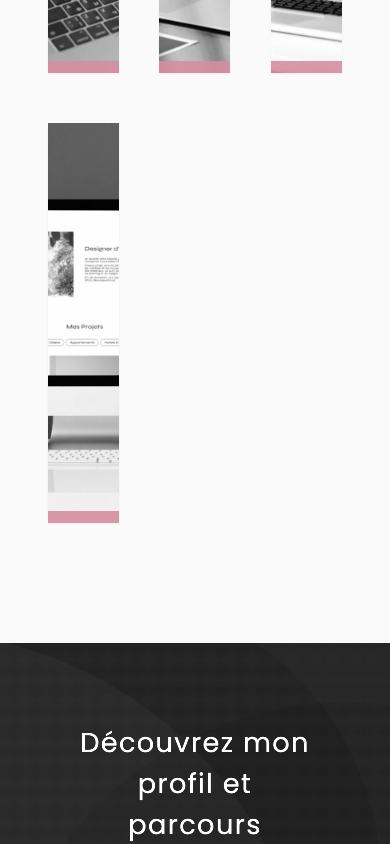
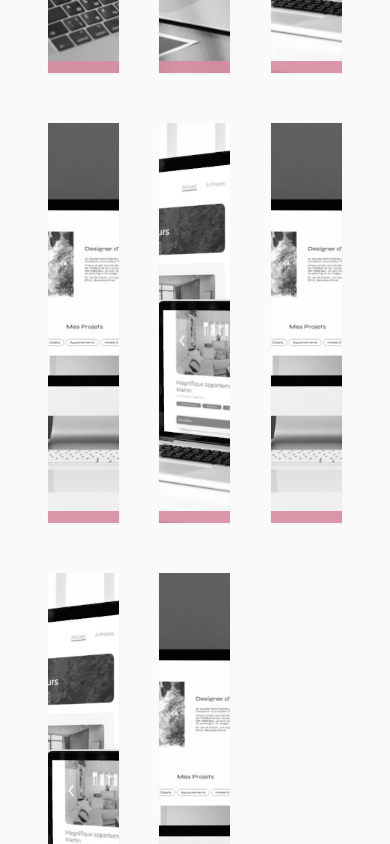
Before and after one commit to LudivineClement/portfolio_nextjs, a Next.js app: page / in a window 390 px wide. Shown: the part 4160-5004 px from the top of the page. Built offline with nearby package versions, Linux system fonts and the light colour scheme.

Commit message:
début animation projet

```diff
--- a/src/app/globals.css
+++ b/src/app/globals.css
@@ -2,22 +2,22 @@
 @tailwind components;
 @tailwind utilities;
 
-body::-webkit-scrollbar {
+body::-webkit-scrollbar, .scrollBar::-webkit-scrollbar {
   width: 7px;
   background-color: #292929;
 }
-
-body::-webkit-scrollbar-thumb {
+body::-webkit-scrollbar-thumb, .scrollBar::-webkit-scrollbar-thumb {
   background-color: #d68da2;
   border-radius: 6px;
 }
-
+.modal-open{
+  overflow-y: hidden;
+}
 .row2 .input_container input[type="tel"] ~ .label.filled {
   top: -20px;
   font-size: 0.8rem;
   color: #292929;
 }
-
 .row2 .input_container input[type="tel"] ~ .under_line {
   position: absolute;
   bottom: 0;
@@ -26,12 +26,10 @@ body::-webkit-scrollbar-thumb {
   transform: scaleX(0);
   transition: all 0.3s ease;
 }
-
 .row2 .input_container input[type="tel"] ~ .under_line.filled {
   transform: scaleX(1);
   border-bottom: 1px solid #292929;
 }
-
 .input_container .underline {
   position: absolute;
   bottom: 0;
@@ -40,7 +38,6 @@ body::-webkit-scrollbar-thumb {
   transform: scaleX(0);
   transition: all 0.3s ease;
 }
-
 .input_container input[type="text"]:focus ~ .underline,
 .input_container input[type="text"]:valid ~ .underline,
 .input_container input[type="email"]:focus ~ .underline,
--- a/src/components/Project.js
+++ b/src/components/Project.js
@@ -1,16 +1,87 @@
-import React from 'react';
-import dataProject from '../data/dataProjects.json'
+import React, { useState, useEffect } from 'react';
+import dataProject from '../data/dataProjects.json';
 import ProjectCard from './ProjectCard';
+import ProjectInfos from './ProjectInfos';
 
 const Project = () => {
+  const [selectedProject, setSelectedProject] = useState(null);
+  const [isModalOpen, setIsModalOpen] = useState(false);
+
+  useEffect(() => {
+    if (isModalOpen) {
+      document.body.classList.add('modal-open');
+    } else {
+      document.body.classList.remove('modal-open');
+    }
+
+    // Nettoie la classe lors de la suppression du composant
+    return () => {
+      document.body.classList.remove('modal-open');
+    };
+  }, [isModalOpen]);
+
+  const handleProjectSelect = (projectData) => {
+    setSelectedProject(projectData);
+    setIsModalOpen(true);
+  };
+
+  const handleCloseModal = () => {
+    setSelectedProject(null);
+    setIsModalOpen(false);
+  };
+
   return (
-    <section data-section id='projects' className='py-24 px-12 -my-24 m-auto max-w-[1250px]'>
-      <h2 className='mb-[60px] mt-28 font-kaushan text-[2.4rem] text-gray-dark'> Derniers projets</h2>
-      <div className='grid grid-cols-3 gap-x-10 gap-y-[50px] mx-auto'>
+    <section
+      data-section
+      id='projects'
+      className='py-24 px-12 -my-24 m-auto max-w-[1250px]'
+      >
+      <h2 className='mb-[60px] mt-28 font-kaushan text-[2.4rem] text-gray-dark'>
+        Derniers projets
+      </h2>
+      <div
+        className={`grid grid-cols-3 gap-x-10 gap-y-[50px] transition-transform duration-300 ease-in-out ${
+          isModalOpen
+            ? 'translate-x-[-49.5%]'
+            : 'translate-x-0'
+        }`}
+      >
         {dataProject.map((data, id) => (
-            <ProjectCard key={id} img={data.img_cover} title={data.title} github={data.github} url={data.website} />
-          ))}
+          <ProjectCard
+            key={id}
+            img={data.img_cover}
+            title={data.title}
+            github={data.github}
+            url={data.website}
+            onToggleProjectInfo={() => handleProjectSelect(data)}
+          />
+        ))}
       </div>
+      {isModalOpen && (
+        <div
+          className="fixed inset-0 flex justify-end items-end z-50 bg-black bg-opacity-50"
+          onClick={handleCloseModal}
+        >
+          <div
+            className={`bg-white scrollBar w-[80%] md:w-[50%] lg:w-[50%] p-4 shadow-lg border-l-[5px] border-solid border-pink-global transition-transform duration-300 ease-in-out z-10 ${
+              isModalOpen
+                ? 'translate-y-0'
+                : 'translate-y-[100%]'
+            } overflow-y-auto max-h-full md:max-h-[80%] lg:max-h-[86%] `}
+            onClick={(e) => e.stopPropagation()}
+          >
+            <button
+              onClick={handleCloseModal}
+              className="absolute top-4 left-4 text-gray-500 hover:text-gray-700 focus:outline-none"
+            >
+              X
+            </button>
+            {selectedProject && (
+              <ProjectInfos data={selectedProject} />
+            )}
+          </div>
+        </div>
+      )}
     </section>
   );
 };
--- a/src/components/ProjectCard.js
+++ b/src/components/ProjectCard.js
@@ -5,7 +5,8 @@ import { faCirclePlus, faLink } from "@fortawesome/free-solid-svg-icons";
 
 const IconGithub= <svg xmlns="http://www.w3.org/2000/svg" height="1em" viewBox="0 0 496 512"><path d="M165.9 397.4c0 2-2.3 3.6-5.2 3.6-3.3.3-5.6-1.3-5.6-3.6 0-2 2.3-3.6 5.2-3.6 3-.3 5.6 1.3 5.6 3.6zm-31.1-4.5c-.7 2 1.3 4.3 4.3 4.9 2.6 1 5.6 0 6.2-2s-1.3-4.3-4.3-5.2c-2.6-.7-5.5.3-6.2 2.3zm44.2-1.7c-2.9.7-4.9 2.6-4.6 4.9.3 2 2.9 3.3 5.9 2.6 2.9-.7 4.9-2.6 4.6-4.6-.3-1.9-3-3.2-5.9-2.9zM244.8 8C106.1 8 0 113.3 0 252c0 110.9 69.8 205.8 169.5 239.2 12.8 2.3 17.3-5.6 17.3-12.1 0-6.2-.3-40.4-.3-61.4 0 0-70 15-84.7-29.8 0 0-11.4-29.1-27.8-36.6 0 0-22.9-15.7 1.6-15.4 0 0 24.9 2 38.6 25.8 21.9 38.6 58.6 27.5 72.9 20.9 2.3-16 8.8-27.1 16-33.7-55.9-6.2-112.3-14.3-112.3-110.5 0-27.5 7.6-41.3 23.6-58.9-2.6-6.5-11.1-33.3 2.6-67.9 20.9-6.5 69 27 69 27 20-5.6 41.5-8.5 62.8-8.5s42.8 2.9 62.8 8.5c0 0 48.1-33.6 69-27 13.7 34.7 5.2 61.4 2.6 67.9 16 17.7 25.8 31.5 25.8 58.9 0 96.5-58.9 104.2-114.8 110.5 9.2 7.9 17 22.9 17 46.4 0 33.7-.3 75.4-.3 83.6 0 6.5 4.6 14.4 17.3 12.1C428.2 457.8 496 362.9 496 252 496 113.3 383.5 8 244.8 8zM97.2 352.9c-1.3 1-1 3.3.7 5.2 1.6 1.6 3.9 2.3 5.2 1 1.3-1 1-3.3-.7-5.2-1.6-1.6-3.9-2.3-5.2-1zm-10.8-8.1c-.7 1.3.3 2.9 2.3 3.9 1.6 1 3.6.7 4.3-.7.7-1.3-.3-2.9-2.3-3.9-2-.6-3.6-.3-4.3.7zm32.4 35.6c-1.6 1.3-1 4.3 1.3 6.2 2.3 2.3 5.2 2.6 6.5 1 1.3-1.3.7-4.3-1.3-6.2-2.2-2.3-5.2-2.6-6.5-1zm-11.4-14.7c-1.6 1-1.6 3.6 0 5.9 1.6 2.3 4.3 3.3 5.6 2.3 1.6-1.3 1.6-3.9 0-6.2-1.4-2.3-4-3.3-5.6-2z"/></svg>
 
-const ProjectCard = ({ img, title, github, url }) => {
+const ProjectCard = ({ img, title, github, url, onToggleProjectInfo }) => {
+
   return (
     <div className="bg-white max-w-[350px] group relative overflow-hidden h-[400px] shadow-sm will-change-transform">
       <img
@@ -16,7 +17,7 @@ const ProjectCard = ({ img, title, github, url }) => {
       <div className='absolute w-full bg-pink-global h-0 z-10 -bottom-5 p-4 group-hover:h-[100px] group-hover:opacity-80 group-hover:bottom-0 transition-bottom duration-500 ease-in-out opacity-90'>
         <h3 className='text-[1.7rem] text-center opacity-100 text-black font-kaushan font-semibold'>{title}</h3>
         <div className='flex justify-center m-3 items-center'>
-          <a href="#" title='Voir plus'><FontAwesomeIcon icon={faCirclePlus} className='text-black mx-[5px] transition-transform duration-200 opacity-100 ease-in hover:scale-125' /></a>
+          <div title='Voir plus' onClick={onToggleProjectInfo}><FontAwesomeIcon icon={faCirclePlus} className='text-black mx-[5px] transition-transform duration-200 opacity-100 ease-in hover:scale-125 cursor-pointer' /></div>
           <a href={github} title='Lien Github' target="_blank" className='text-black mx-[5px] mb-[2px] transition-transform duration-200 opacity-100 ease-in hover:scale-125'>{IconGithub}</a>
           {url ? (
             <a href={url} title='Lien du site' target="_blank"><FontAwesomeIcon icon={faLink} className='text-black mx-[5px] opacity-100 transition-transform duration-200 ease-in hover:scale-125' /></a>
--- /dev/null
+++ b/src/components/ProjectInfos.js
@@ -0,0 +1,22 @@
+import React from 'react';
+
+const ProjectInfos = ({ data }) => {
+  return (
+    <div className=' transition-transform duration-300 ease-in-out'>
+      <h3 className='text-[1.7rem] text-center text-black font-kaushan font-semibold'>
+        {data.title}
+      </h3>
+      <p>Description : {data.overview}</p>
+      <p>Description : {data.overview}</p>
+      <p>Description : {data.overview}</p>
+      <p>Description : {data.overview}</p>
+      <p>Description : {data.overview}</p>
+      <p>Description : {data.overview}</p>
+      <p>Description : {data.overview}</p>
+
+
+    </div>
+  );
+};
+
+export default ProjectInfos;
--- a/src/data/dataProjects.json
+++ b/src/data/dataProjects.json
@@ -45,6 +45,52 @@
     "tags": ["Node.js", "Figma", "HTML5", "CSS3", "JavaScript", "Swagger"],
     "img_cover": "img/mockup/small_mockup/mockup_sophieBluel_small.webp",
     "img_info": "img/banner/banner_sophieBluel.png"
+} ,
+{
+  "id": "3",
+  "title": "Kasa",
+  "client": "startup spécialisée dans la location d'appartements entre particuliers",
+  "presentation": "J'ai travaillé en tant que développeuse front-end sur le projet Kasa. Mon rôle était de concevoir la plateforme web en utilisant React, Node.js, et des maquettes fournies par le designer. La refonte incluait une transition de ASP.NET à une stack JavaScript moderne.",
+  "overview": "L'objectif était de moderniser la plateforme existante en React pour optimiser l'expérience utilisateur sur diverses tailles d'écran. J'ai enrichi l'interactivité du site en intégrant des animations CSS tout en introduisant des éléments avancés, notamment la création d'un carrousel pour afficher les images des logements, l'implémentation d'un Collapse pour améliorer l'UX, et la gestion dynamique des fiches logements à partir de données internes. De plus, j'ai utilisé Sass pour améliorer la gestion des styles.",
+  "github": "https://github.com/LudivineClement/kasa",
+  "website": "https://kasa-rental.vercel.app/",
+  "tags": ["React", "Node.js", "Sass", "Responsive Web Design", "Figma", "Animations CSS"],
+  "img_cover": "img/mockup/small_mockup/mockup_kasa_small.webp",
+  "img_info": "img/banner/banner_kasa.png"
+},
+{
+  "id": "4",
+  "title": "Sophie Bluel",
+  "client": "Agence ArchiWebos",
+  "presentation": "En tant que développeuse front-end, j'ai aidé une équipe à finaliser le nouveau site internet d'une architecte d'intérieur. J'étais chargée de développer plusieurs fonctionnalités clés pour le site.",
+  "overview": "Mon rôle comprenait la création de la page de présentation des travaux de l'architecte, avec la possibilité de les filtrer par catégorie. J'ai également développé la page de connexion sécurisée de l'administrateur en utilisant JWT (JSON Web Tokens) pour l'authentification. De plus, j'ai conçu une modale permettant à l'architecte d'ajouter ou supprimer des projets. J'ai utilisé JavaScript pour créer dynamiquement les éléments en communiquant avec une API pour récupérer, ajouter et supprimer des travaux.",
+  "github": "https://github.com/LudivineClement/p6_Sophie_Bluel",
+  "tags": ["Node.js", "Figma", "HTML5", "CSS3", "JavaScript", "Swagger"],
+  "img_cover": "img/mockup/small_mockup/mockup_sophieBluel_small.webp",
+  "img_info": "img/banner/banner_sophieBluel.png"
+} ,
+{
+  "id": "3",
+  "title": "Kasa",
+  "client": "startup spécialisée dans la location d'appartements entre particuliers",
+  "presentation": "J'ai travaillé en tant que développeuse front-end sur le projet Kasa. Mon rôle était de concevoir la plateforme web en utilisant React, Node.js, et des maquettes fournies par le designer. La refonte incluait une transition de ASP.NET à une stack JavaScript moderne.",
+  "overview": "L'objectif était de moderniser la plateforme existante en React pour optimiser l'expérience utilisateur sur diverses tailles d'écran. J'ai enrichi l'interactivité du site en intégrant des animations CSS tout en introduisant des éléments avancés, notamment la création d'un carrousel pour afficher les images des logements, l'implémentation d'un Collapse pour améliorer l'UX, et la gestion dynamique des fiches logements à partir de données internes. De plus, j'ai utilisé Sass pour améliorer la gestion des styles.",
+  "github": "https://github.com/LudivineClement/kasa",
+  "website": "https://kasa-rental.vercel.app/",
+  "tags": ["React", "Node.js", "Sass", "Responsive Web Design", "Figma", "Animations CSS"],
+  "img_cover": "img/mockup/small_mockup/mockup_kasa_small.webp",
+  "img_info": "img/banner/banner_kasa.png"
+},
+{
+  "id": "4",
+  "title": "Sophie Bluel",
+  "client": "Agence ArchiWebos",
+  "presentation": "En tant que développeuse front-end, j'ai aidé une équipe à finaliser le nouveau site internet d'une architecte d'intérieur. J'étais chargée de développer plusieurs fonctionnalités clés pour le site.",
+  "overview": "Mon rôle comprenait la création de la page de présentation des travaux de l'architecte, avec la possibilité de les filtrer par catégorie. J'ai également développé la page de connexion sécurisée de l'administrateur en utilisant JWT (JSON Web Tokens) pour l'authentification. De plus, j'ai conçu une modale permettant à l'architecte d'ajouter ou supprimer des projets. J'ai utilisé JavaScript pour créer dynamiquement les éléments en communiquant avec une API pour récupérer, ajouter et supprimer des travaux.",
+  "github": "https://github.com/LudivineClement/p6_Sophie_Bluel",
+  "tags": ["Node.js", "Figma", "HTML5", "CSS3", "JavaScript", "Swagger"],
+  "img_cover": "img/mockup/small_mockup/mockup_sophieBluel_small.webp",
+  "img_info": "img/banner/banner_sophieBluel.png"
 }
 
 ]
```
